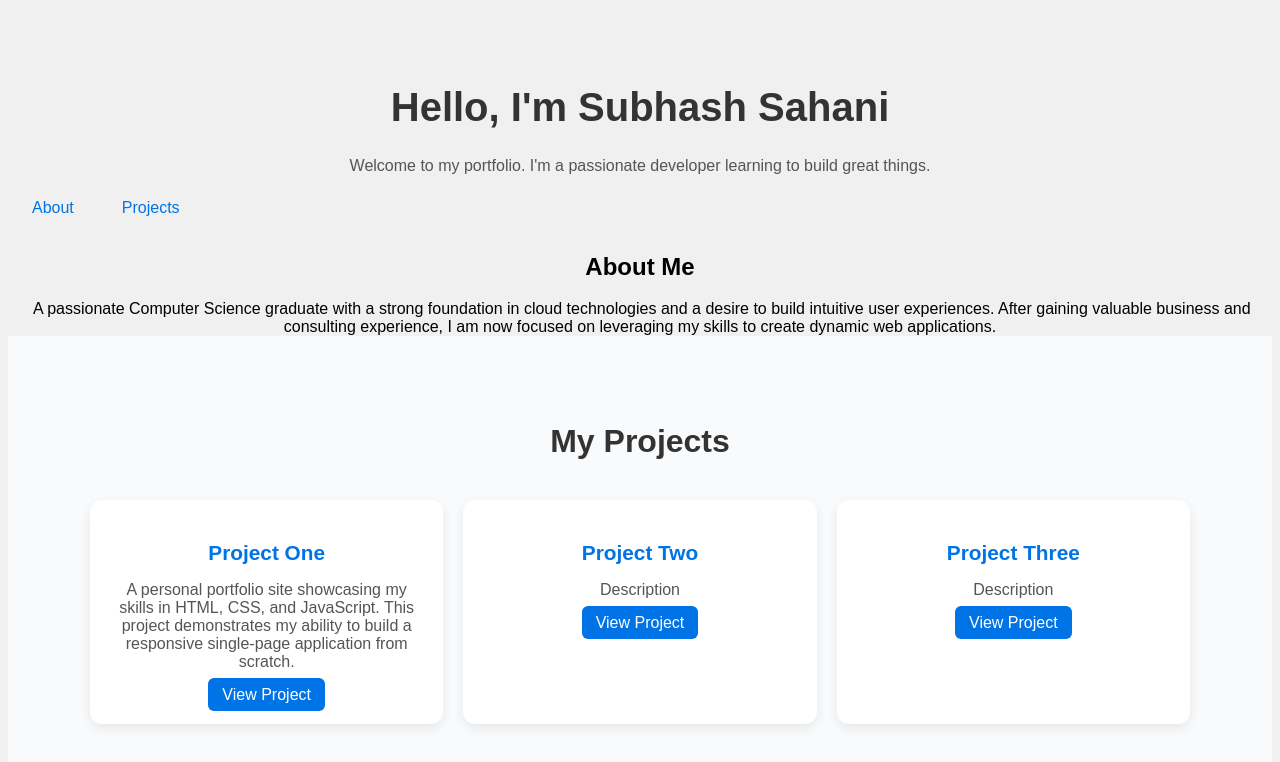
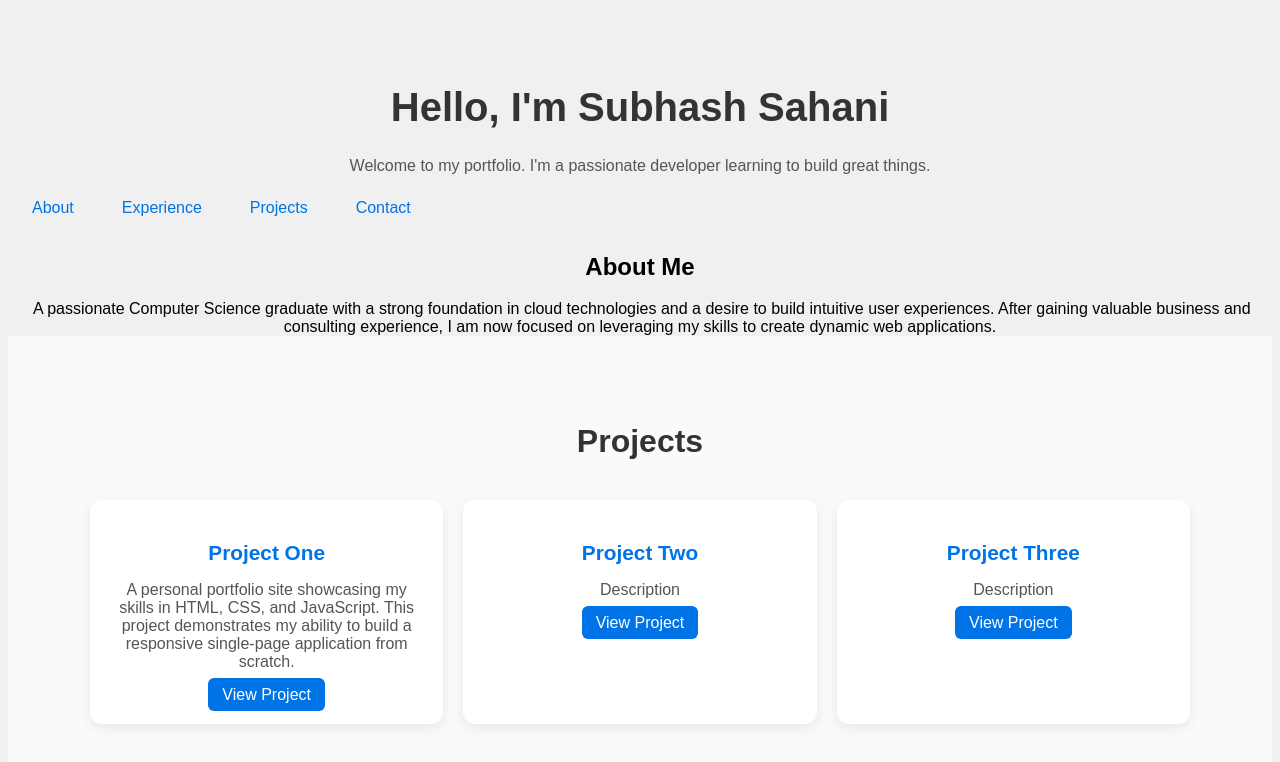
Before and after one commit to resuouroborous/proj, a plain HTML site: page index.html in a window 1280 px wide. Drawn offline with Linux system fonts and the light colour scheme.

Commit message:
Added class to navbar and some minor change

```diff
--- a/index.html
+++ b/index.html
@@ -13,11 +13,12 @@
     <h1>Hello, I'm Subhash Sahani</h1>
     <p>Welcome to my portfolio. I'm a passionate developer learning to build great things.</p>
 
-    <nav>
+    <nav id="desktop-nav">
         <ul>
             <li><a href="#about">About</a></li>
+            <li><a href="#experience">Experience</a></li>
             <li><a href="#projects">Projects</a></li>
-            <li><a href="#"></a></li>
+            <li><a href="#contact">Contact</a></li>
         </ul>
     </nav>
     <section id="about">
@@ -28,7 +29,7 @@
         leveraging my skills to create dynamic web applications.
     </section>
     <section id="projects">
-        <h2>My Projects</h2>
+        <h2>Projects</h2>
         <div class="project-container">
             <div class="project-card">
                 <h3>Project One</h3>
```
